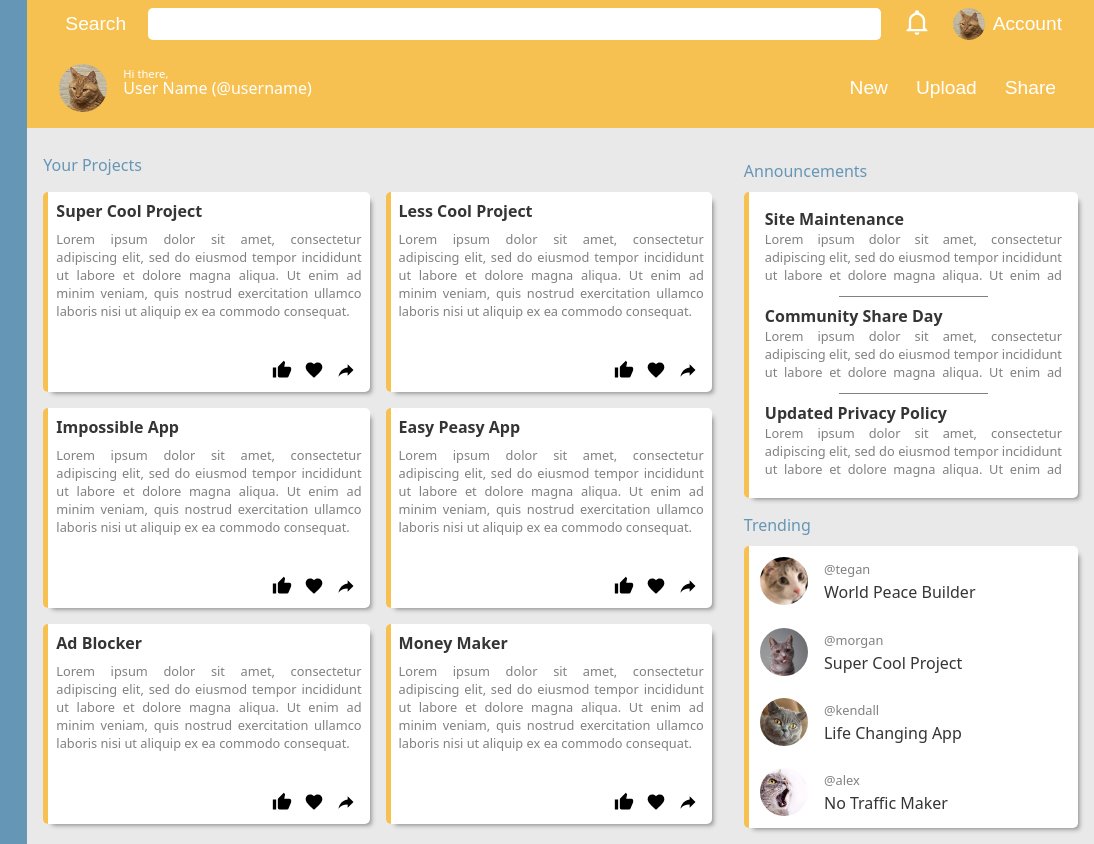
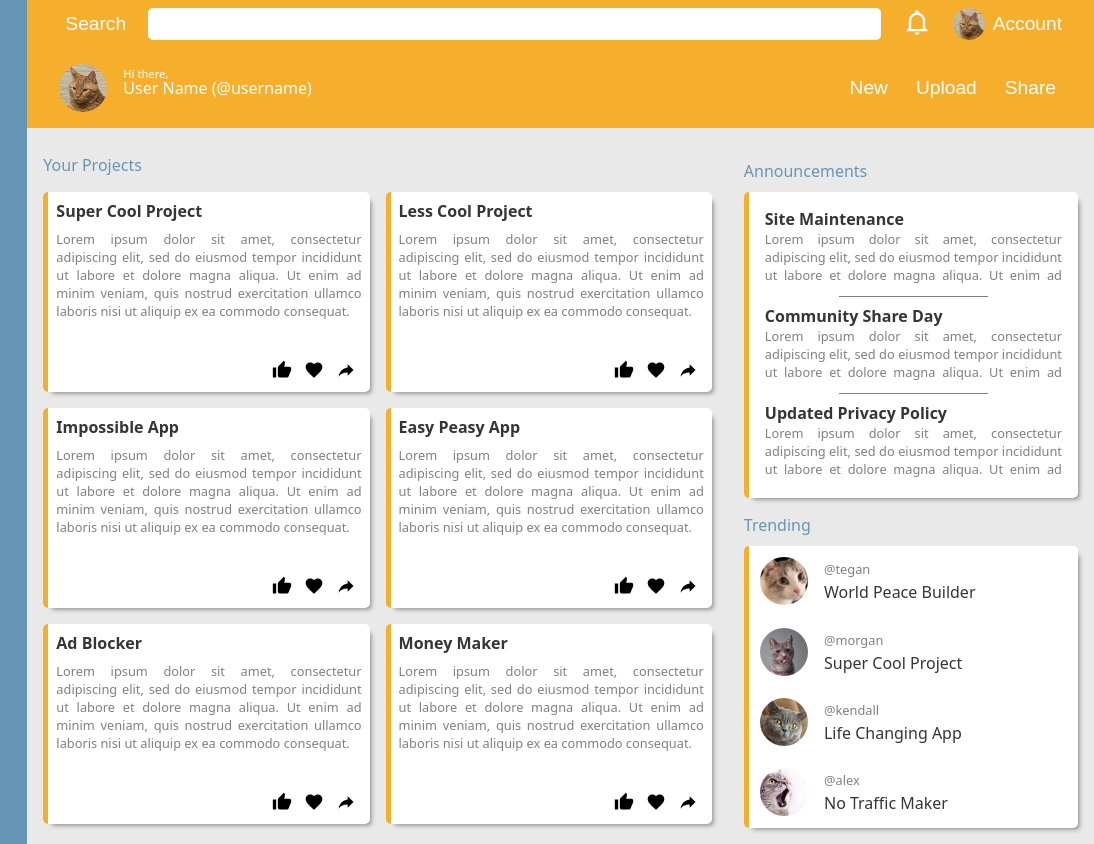
Before and after one commit to niallantony/admin-dashboard, a plain HTML site: page index.html in a window 1280 px wide. Shown: the full height of the page, 186-1280 px from the left. Drawn offline with Linux system fonts and the light colour scheme; a web font is replaced by a local one.

Commit message:
Fix error regarding searchbox and tweak colours

```diff
--- a/index.html
+++ b/index.html
@@ -28,7 +28,7 @@
 
         <div class="search">
             <button class="search-button">Search</button>
-            <input type="search" class="seatch" naem="search" />
+            <input type="search" class="searchbar" naem="search" />
             <button class="notifications"><img src="./images/bell-outline.svg"></button>
             <button class="account">
                 <img src="./images/IMG_2259.jpg" class="avatar small"><span>Account</span>
@@ -138,8 +138,7 @@
                         <img class="avatar" src="./images/cat4.jpeg" alt="">
                         <div class="usertag">@alex</div>
                         <div class="username">No Traffic Maker</div>
-</div>
-
+                    </div>
                 </div>
             </div>
         </div>
--- a/style.css
+++ b/style.css
@@ -1,6 +1,6 @@
 :root {
     --darkgrey: #353535;
-    --bluegreen: #f6c150;
+    --bluegreen: #f6ae2d;
     --white: #FFF;
     --grey: #E9E9E9;
     --blue: #6696b6;
@@ -131,6 +131,9 @@ button.account {
     flex: 1;
     min-width: 1rem;
     background-color: white;
+    font-family: inherit;
+    font-size: 1rem;
+    padding: 1rem;
 }
 
 .avatar {
```
